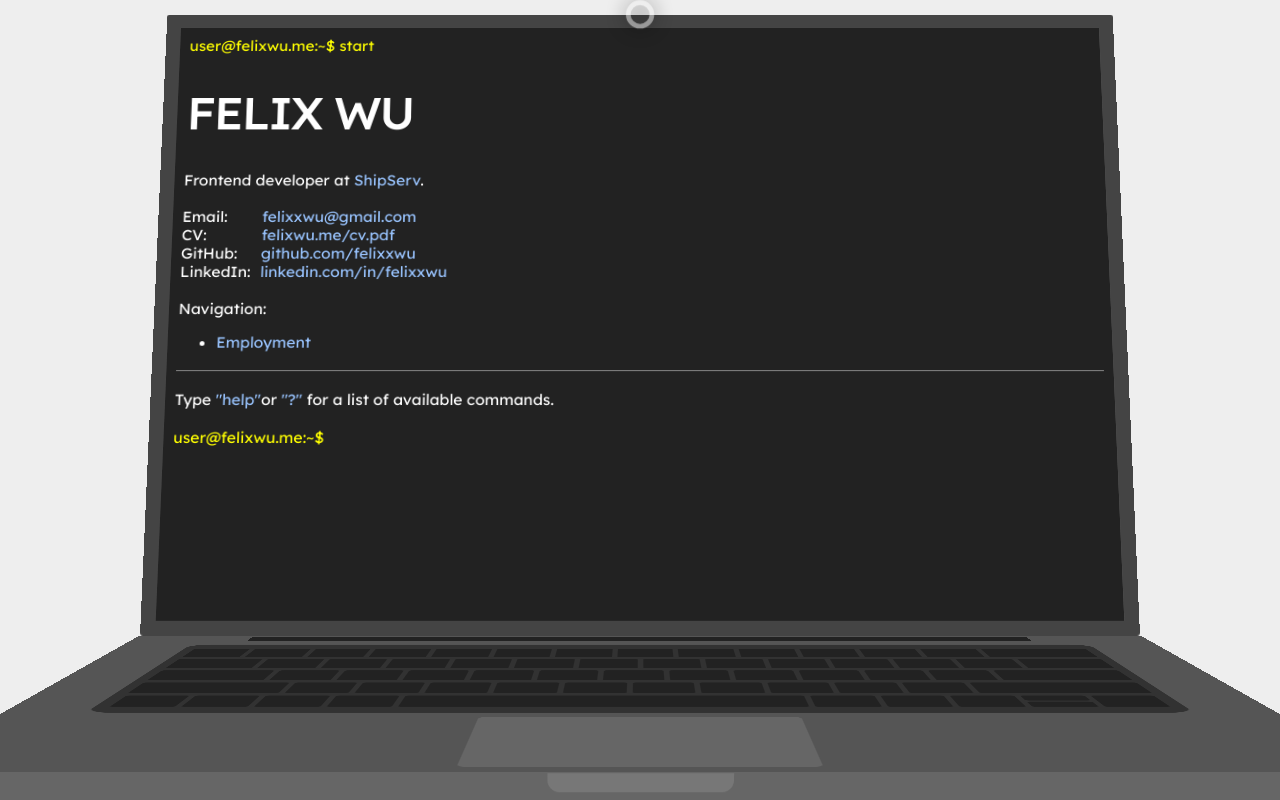
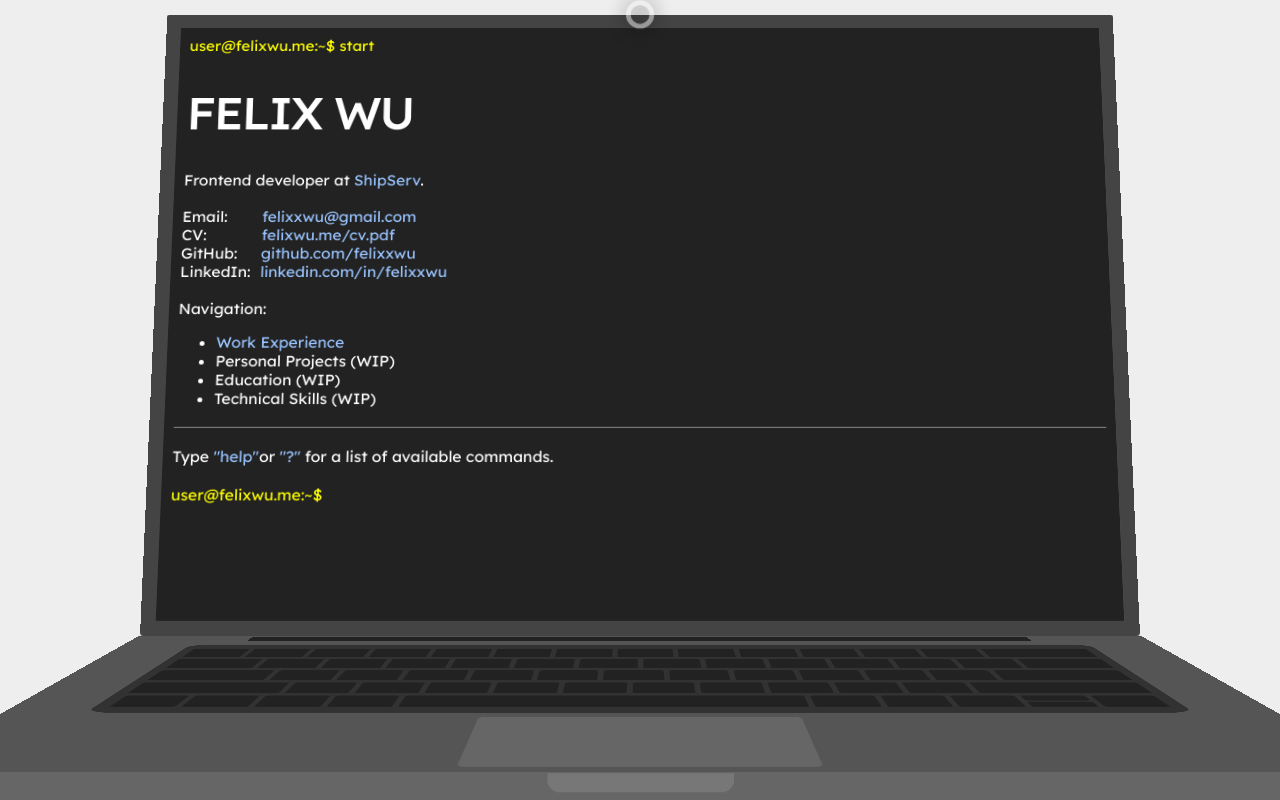
Before and after one commit to felixxwu/felixwu-preact, a Preact app: page / in a window 1280 px wide. Shown: the top 800 px of the page. Built offline with nearby package versions, Linux system fonts and the light colour scheme.

Commit message:
WIP categories

```diff
--- a/src/commands/commands.tsx
+++ b/src/commands/commands.tsx
@@ -1,12 +1,12 @@
-import { Employment } from './components/employment'
+import { WorkExperience } from './components/experience'
 import { Help } from './components/Help'
 import { Start } from './components/Start'
-import { TwoSimple } from './components/employment/TwoSimple'
+import { TwoSimple } from './components/experience/TwoSimple'
 import { dead } from '../utils/signals'
 
 export const commands = {
   start: Start,
-  employment: Employment,
+  experience: WorkExperience,
   twosimple: TwoSimple,
   clear: () => <></>,
   help: Help,
--- a/src/commands/components/Start.tsx
+++ b/src/commands/components/Start.tsx
@@ -36,8 +36,11 @@ export function Start() {
       <div>Navigation:</div>
       <ul>
         <li>
-          <CommandLink command='employment'>Employment</CommandLink>
+          <CommandLink command='experience'>Work Experience</CommandLink>
         </li>
+        <li>Personal Projects (WIP)</li>
+        <li>Education (WIP)</li>
+        <li>Technical Skills (WIP)</li>
       </ul>
       <HR />
       <div>
--- a/src/commands/components/employment/index.tsx
+++ /dev/null
@@ -1,29 +0,0 @@
-import { CommandLink } from '../utils/CommandLink'
-import { HomeFooter } from '../utils/Footers'
-import { Headline } from '../utils/Headline'
-
-export function Employment() {
-  return (
-    <>
-      <Headline>Employment</Headline>
-      <div>ShipServ</div>
-      <div>Frontend developer (2022 - Now) [NextJS, TS, GraphQL]</div>
-      <br />
-      <CommandLink command='twosimple'>2Simple</CommandLink>
-      <div>Frontend Developer (2020 - 2022) [VueJS, TS, jQuery, Node]</div>
-      <br />
-      <div>Aspect FS</div>
-      <div>
-        Freelance Software Developer (2020) - Created a platform to optimise face-to-face
-        fundraising campaigns. [React, TS, Firebase, Jest]
-      </div>
-      <br />
-      <div>UoE School of Engineering</div>
-      <div>
-        IT Team Intern (2019) - Created a Vue component used for many database management related
-        internal applications. [VueJS, REST]
-      </div>
-      <HomeFooter />
-    </>
-  )
-}
--- /dev/null
+++ b/src/commands/components/experience/index.tsx
@@ -0,0 +1,29 @@
+import { CommandLink } from '../utils/CommandLink'
+import { HomeFooter } from '../utils/Footers'
+import { Headline } from '../utils/Headline'
+
+export function WorkExperience() {
+  return (
+    <>
+      <Headline>Work Experience</Headline>
+      <div>ShipServ, 2022 - Now (WIP)</div>
+      <div>Frontend developer [NextJS, TS, GraphQL]</div>
+      <br />
+      <CommandLink command='twosimple'>2Simple, 2020 - 2022</CommandLink>
+      <div>Frontend Developer [VueJS, TS, jQuery, Node]</div>
+      <br />
+      <div>Aspect FS, 2020 (WIP)</div>
+      <div>
+        Freelance Software Developer - Created a platform to optimise face-to-face fundraising
+        campaigns. [React, TS, Firebase, Jest]
+      </div>
+      <br />
+      <div>UoE School of Engineering, 2019 (WIP)</div>
+      <div>
+        IT Team Intern - Created a Vue component used for many database management related internal
+        applications. [VueJS, REST]
+      </div>
+      <HomeFooter />
+    </>
+  )
+}
--- a/src/commands/components/utils/Footers.tsx
+++ b/src/commands/components/utils/Footers.tsx
@@ -8,7 +8,7 @@ export function EmploymentFooter() {
       <div>Navigation:</div>
       <ul>
         <li>
-          <CommandLink command='employment'>Employment</CommandLink>
+          <CommandLink command='experience'>Work Experience</CommandLink>
         </li>
         <li>
           <CommandLink command='start'>Home</CommandLink>
```
Also changed, not shown: src/commands/components/experience/TwoSimple.tsx (renamed from src/commands/components/employment/TwoSimple.tsx).
